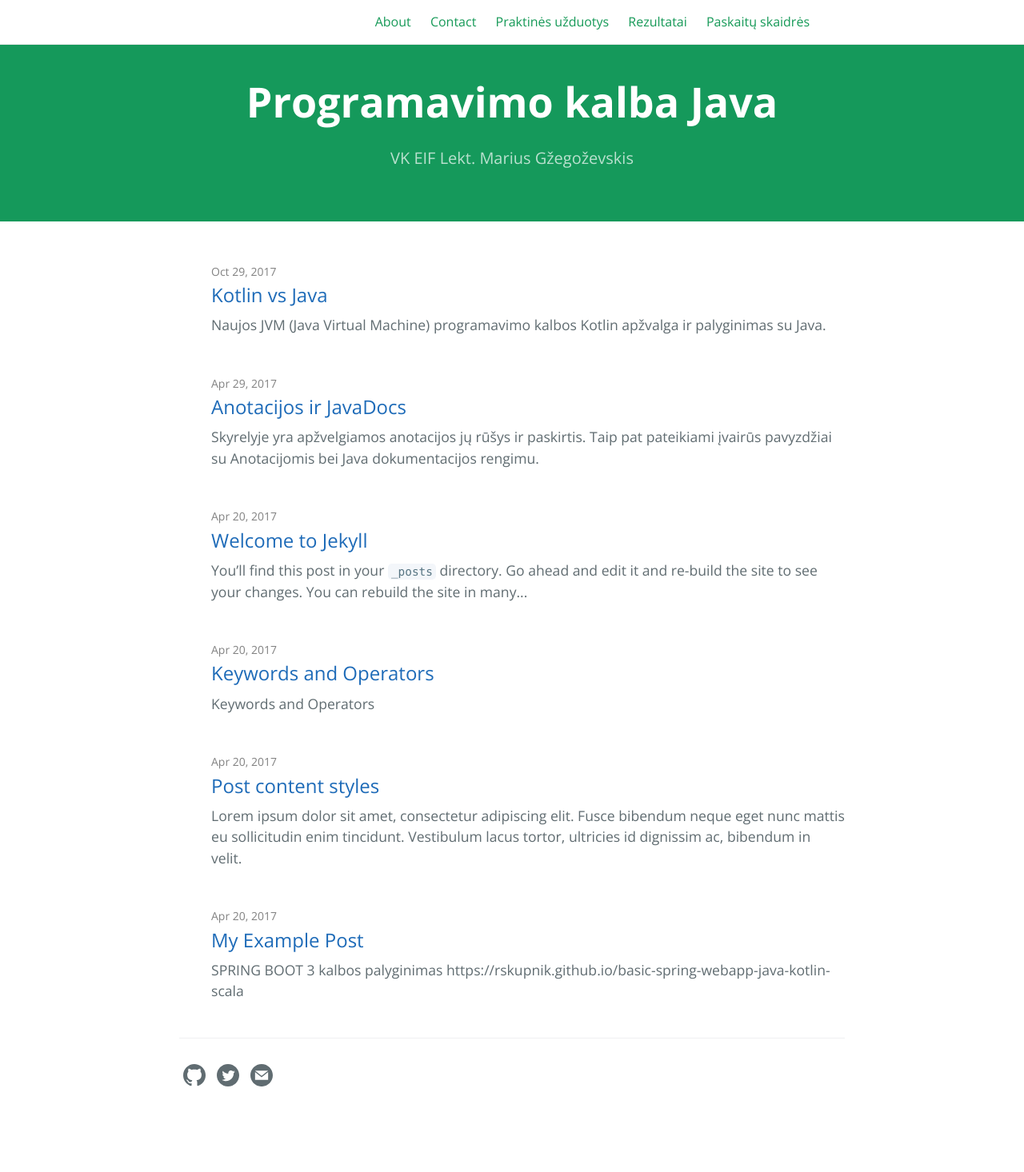
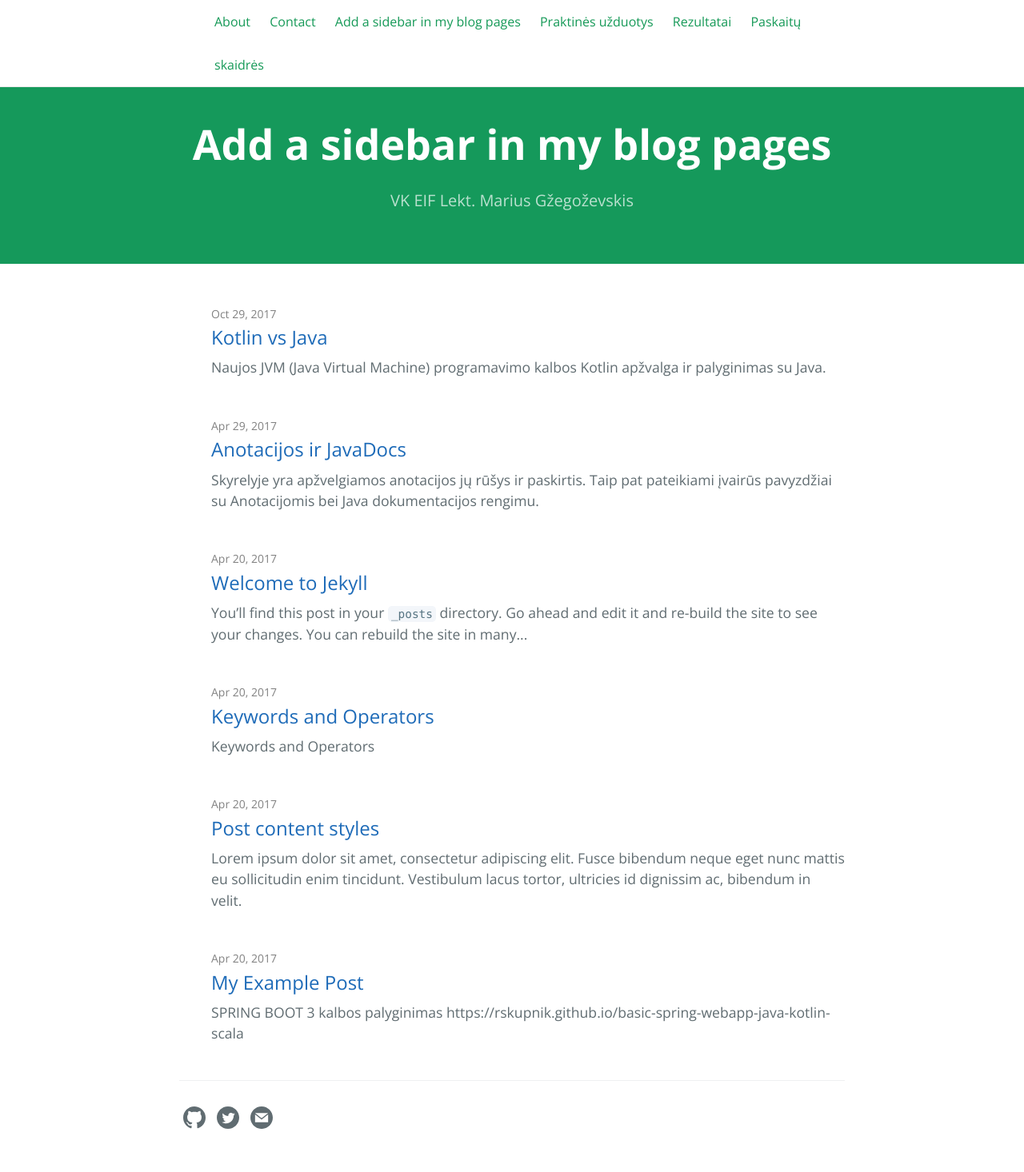
Before and after one commit to eif-courses/Java-Lecture-Notes, a Jekyll site: the page built from index.md, in a window 1280 px wide. Shown: the whole page at 80% size. Built offline with Jekyll 4.4.1, drawn with Linux system fonts in a browser that asks for light colours; before the commit the page ends 1413 px from its top, so only the background shows below that.

Commit message:
Update index.md

```diff
--- a/index.md
+++ b/index.md
@@ -1,5 +1,8 @@
 ---
 
 layout: home
-
+title: Add a sidebar in my blog pages
+tags: [jekyll]
+categories:
+- website
 ---
```
